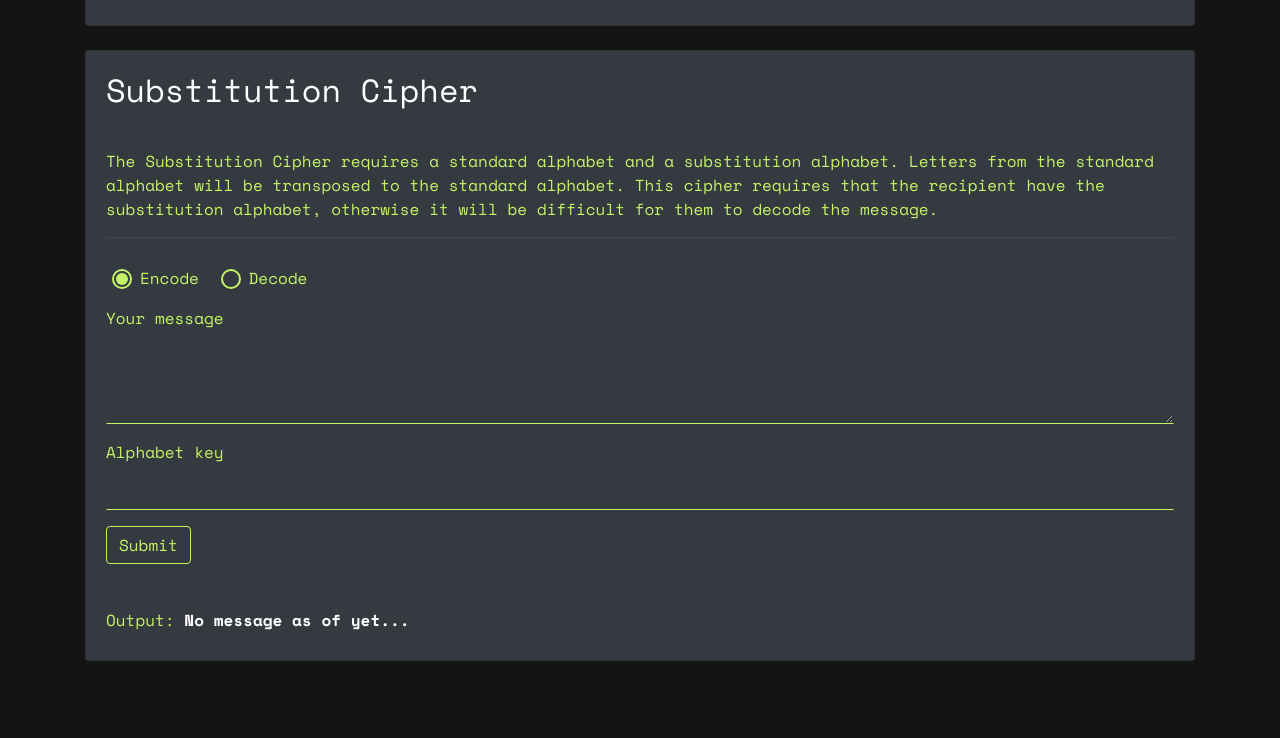
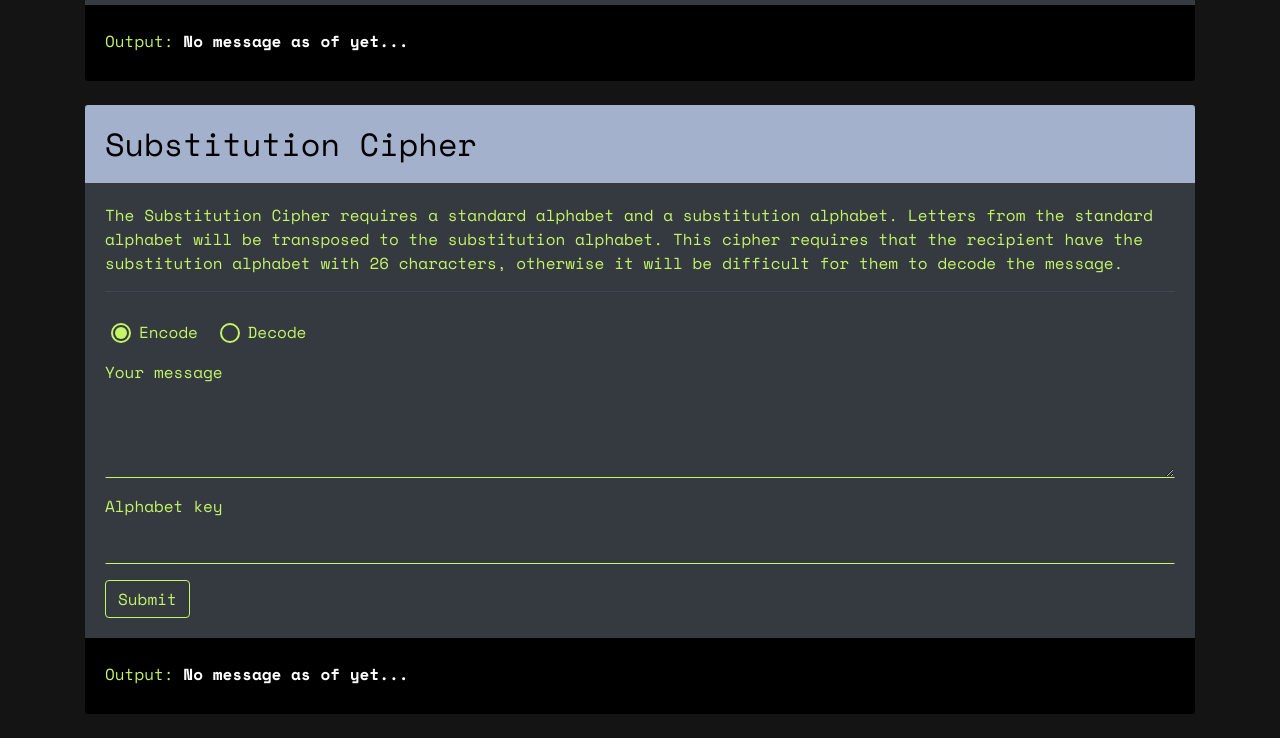
Before and after one commit to skurshner/Decoder-Ring, a website: page index.html in a window 1280 px wide. Shown: the part 1311-2049 px from the top of the page. Before the commit the page ends 1996 px from the top, so only its background shows below. Drawn offline with nearby package versions, Linux system fonts and the light colour scheme.

Commit message:
styled headers gray

```diff
--- a/index.html
+++ b/index.html
@@ -24,7 +24,8 @@
   <body>
     <header class="p-5 mb-4 text-white bg-dark rounded-3">
       <div class="container-lg">
-        <h1 class="display-5 fw-bold">Decoder Ring</h1>
+        <h1 class="display-4 fw-bold">Decoder Ring</h1>
+        <p>Create encoded messages and decode them using this app!</p>
       </div>
     </header>
 
@@ -189,8 +190,8 @@
               <p>
                 The Substitution Cipher requires a standard alphabet and a
                 substitution alphabet. Letters from the standard alphabet will
-                be transposed to the standard alphabet. This cipher requires
-                that the recipient have the substitution alphabet, otherwise it
+                be transposed to the substitution alphabet. This cipher requires
+                that the recipient have the substitution alphabet with 26 characters, otherwise it
                 will be difficult for them to decode the message.
               </p>
               <hr />
--- a/styles.css
+++ b/styles.css
@@ -10,6 +10,7 @@ body {
 .card {
   background-color: #343a40;
   color: #ffffff;
+  border: none;
 }
 
 p,
@@ -93,13 +94,14 @@ hr {
 }
 
 .card-header {
-  background-color: transparent;
+  background-color: #a4b1cd;
   border: none;
   box-shadow: none;
-  color: #ffffff;
+  color: #000000;
 }
 
 .card-footer {
-  background-color: transparent;
+  background-color: #000000;
   border: none;
+  box-shadow: none;
 }
```
